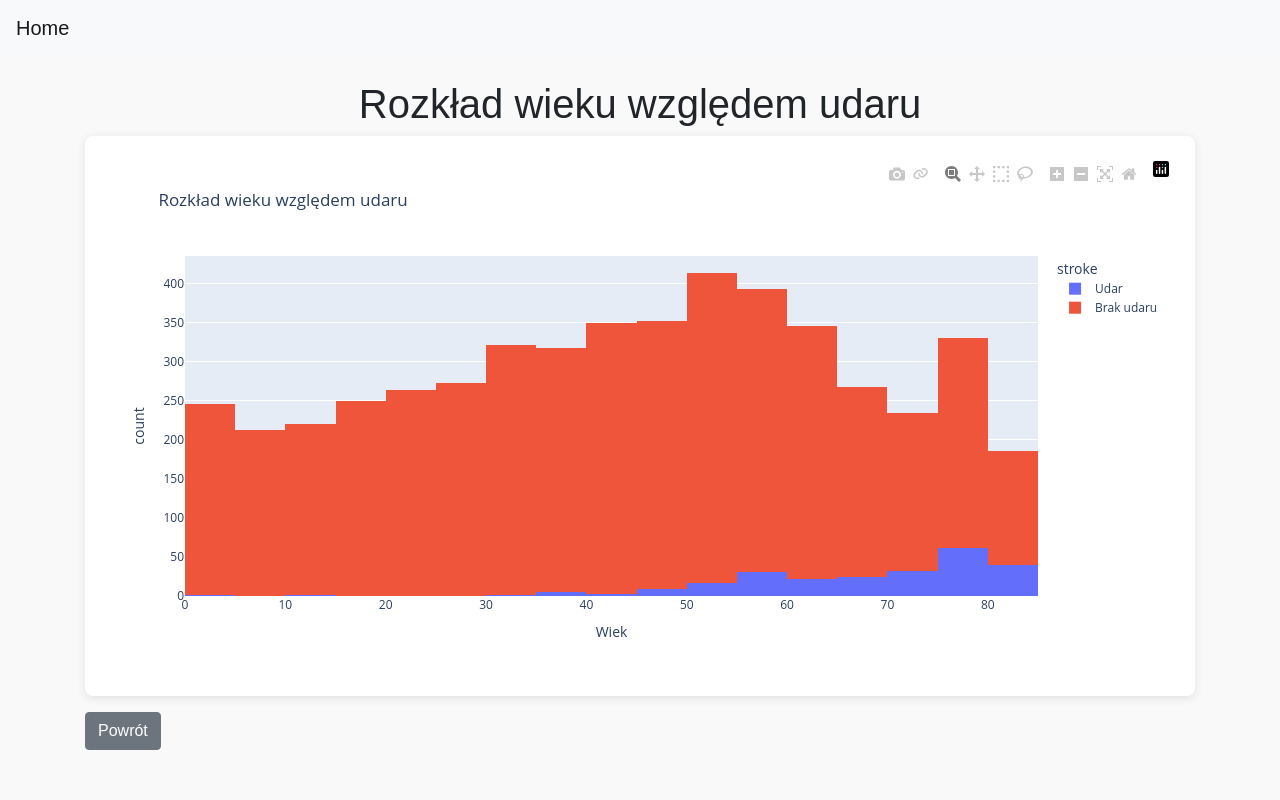
After one commit to whatepa/wd-projekt, a Flask app: page /dashboard_age in a window 1280 px wide. The commit adds this page. Run offline with Flask 3, Linux system fonts and the light colour scheme; some libraries are stand-ins or nearby versions.

Commit message:
age histogram added

```diff
--- a/app.py
+++ b/app.py
@@ -18,5 +18,13 @@
     graph_html = fig.to_html(full_html=False)
     return render_template('dashboard_pie.html', graph_html=graph_html)
 
+@app.route('/dashboard_age')
+def dashboard_age():
+    fig = px.histogram(df, x='age', color='stroke', nbins=30,
+                       title='Rozkład wieku względem udaru',
+                       labels={'age': 'Wiek', 'count': 'Liczba przypadków'})
+    graph_html = fig.to_html(full_html=False)
+    return render_template('dashboard_age.html', graph_html=graph_html)
+
 if __name__ == '__main__':
     app.run(debug=True)
--- /dev/null
+++ b/templates/dashboard_age.html
@@ -0,0 +1,23 @@
+<!DOCTYPE html>
+<html lang="pl">
+  <head>
+    <meta charset="UTF-8" />
+    <meta name="viewport" content="width=device-width, initial-scale=1" />
+    <link
+      href="https://stackpath.bootstrapcdn.com/bootstrap/4.5.2/css/bootstrap.min.css"
+      rel="stylesheet"
+    />
+    <link rel="stylesheet" href="{{ url_for('static', filename='style.css') }}" />
+    <title>Dashboard: Rozkład wieku</title>
+  </head>
+  <body>
+    <nav class="navbar navbar-expand-lg navbar-light bg-light">
+      <a class="navbar-brand" href="/">Home</a>
+    </nav>
+    <div class="container mt-4">
+      <h1 class="text-center">Rozkład wieku względem udaru</h1>
+      <div class="graph-container">{{ graph_html|safe }}</div>
+      <a href="/" class="btn btn-secondary mt-3">Powrót</a>
+    </div>
+  </body>
+</html>
--- a/templates/index.html
+++ b/templates/index.html
@@ -19,6 +19,7 @@
       <p>Wybierz dashboard:</p>
       <ul>
         <li><a href="/dashboard_pie">Rozkład przypadków udaru (wykres kołowy)</a></li>
+        <li><a href="/dashboard_age">Rozkład wieku względem udaru (histogram)</a></li>
       </ul>
     </div>
   </body>
```
